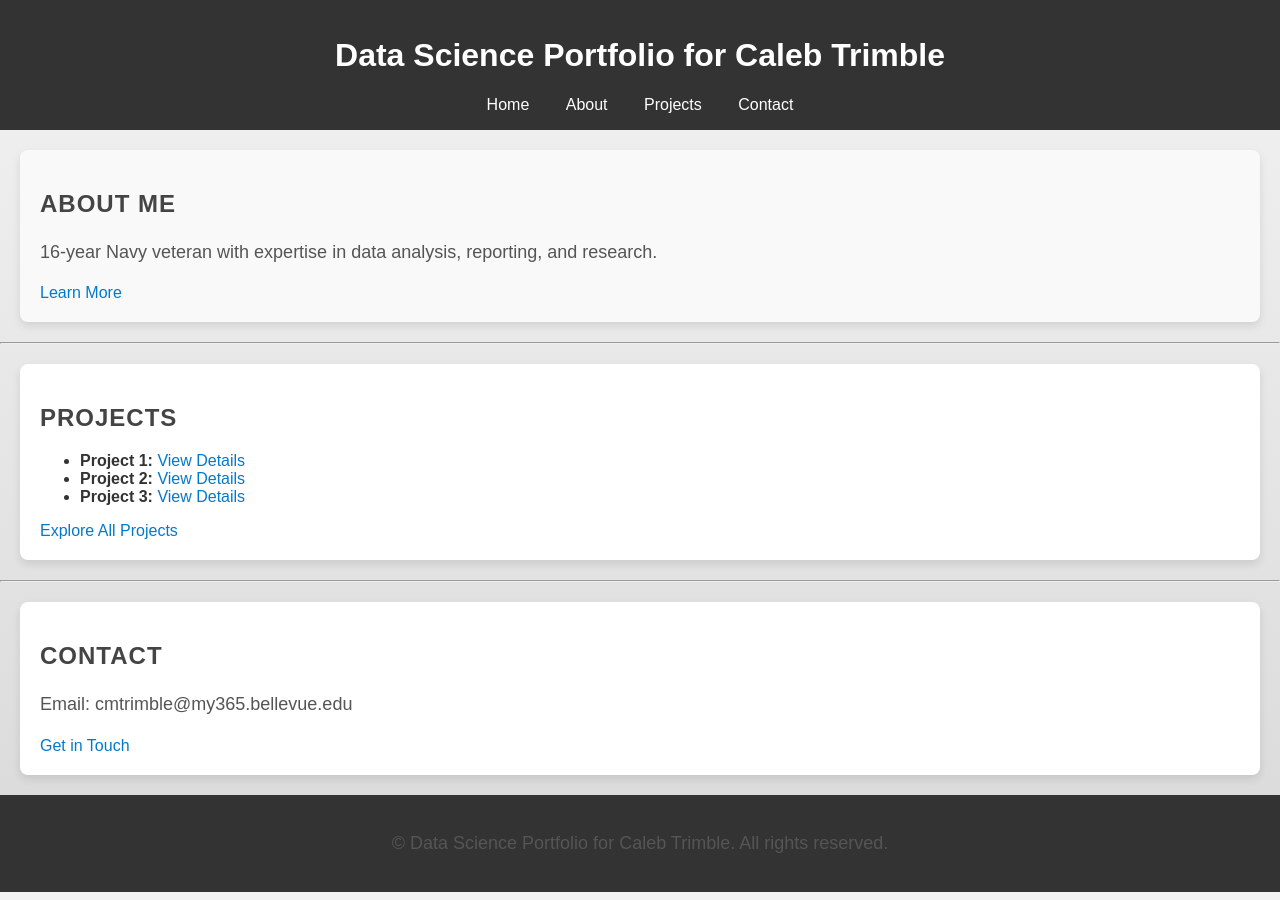
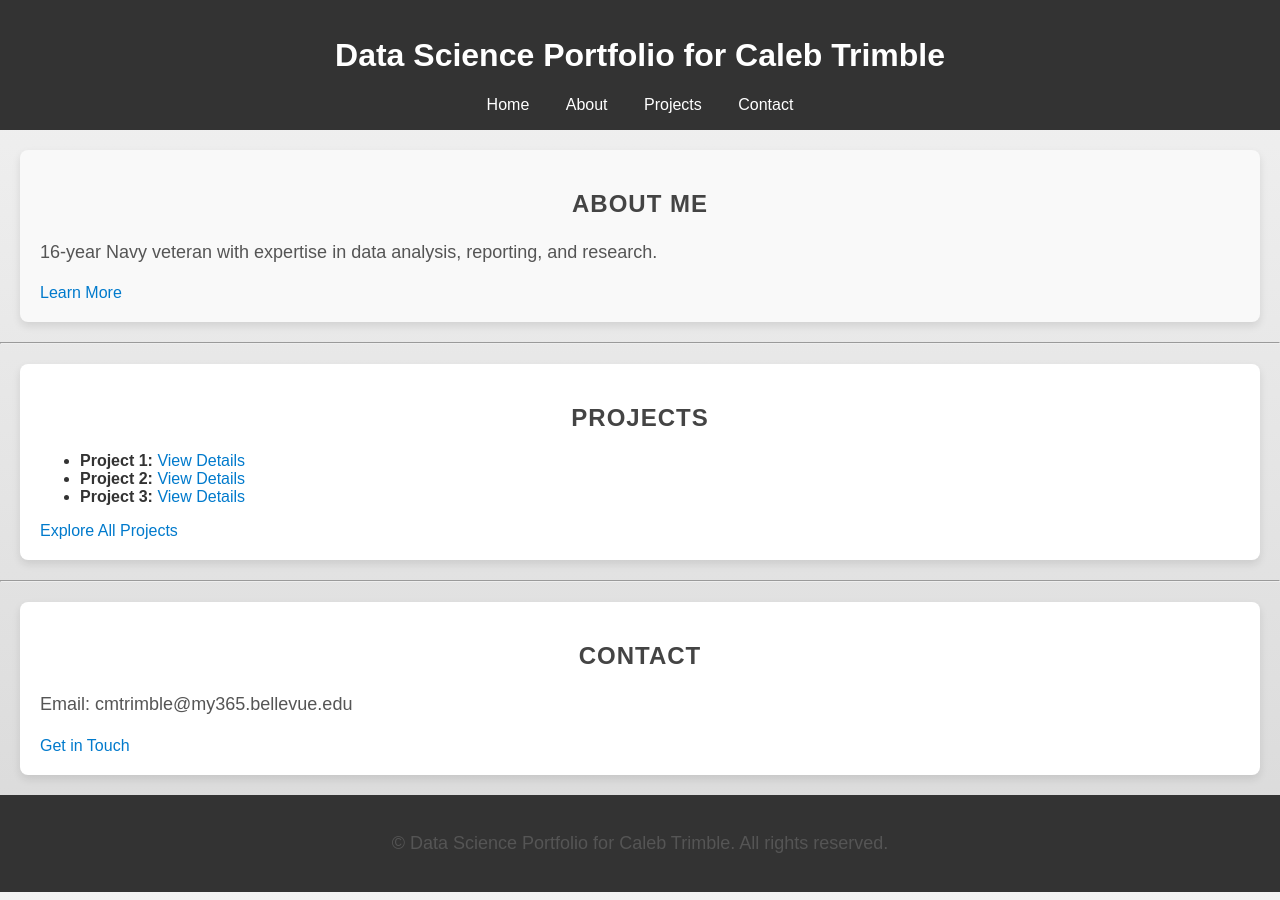
Before and after one commit to cmtrimble/cmtrimble.github.io, a Jekyll site: the page built from index.md, in a window 1280 px wide. Built offline with Jekyll 4.4.1, drawn with Linux system fonts in a browser that asks for light colours.

Commit message:
Update style.css

```diff
--- a/assets/css/style.css
+++ b/assets/css/style.css
@@ -11,6 +11,7 @@
     color: #444;
     text-transform: uppercase;
     letter-spacing: 1px;
+    text-align: center; /* Centers the titles */
 }
 
 p {
@@ -51,6 +52,23 @@
     box-shadow: 0px 4px 8px rgba(0, 0, 0, 0.1);
 }
 
+.skills-container {
+    display: flex;
+    justify-content: center;
+    gap: 20px; /* Adds spacing between columns */
+    flex-wrap: wrap; /* Ensures responsiveness */
+}
+
+.skills-column {
+    flex: 1;
+    text-align: center;
+    min-width: 200px; /* Prevents columns from becoming too narrow */
+    padding: 10px;
+    background: #f9f9f9;
+    border-radius: 8px;
+    box-shadow: 0px 2px 6px rgba(0, 0, 0, 0.1); /* Light shadow for depth */
+}
+
 section#about {
     background-color: #f9f9f9;
 }
```
